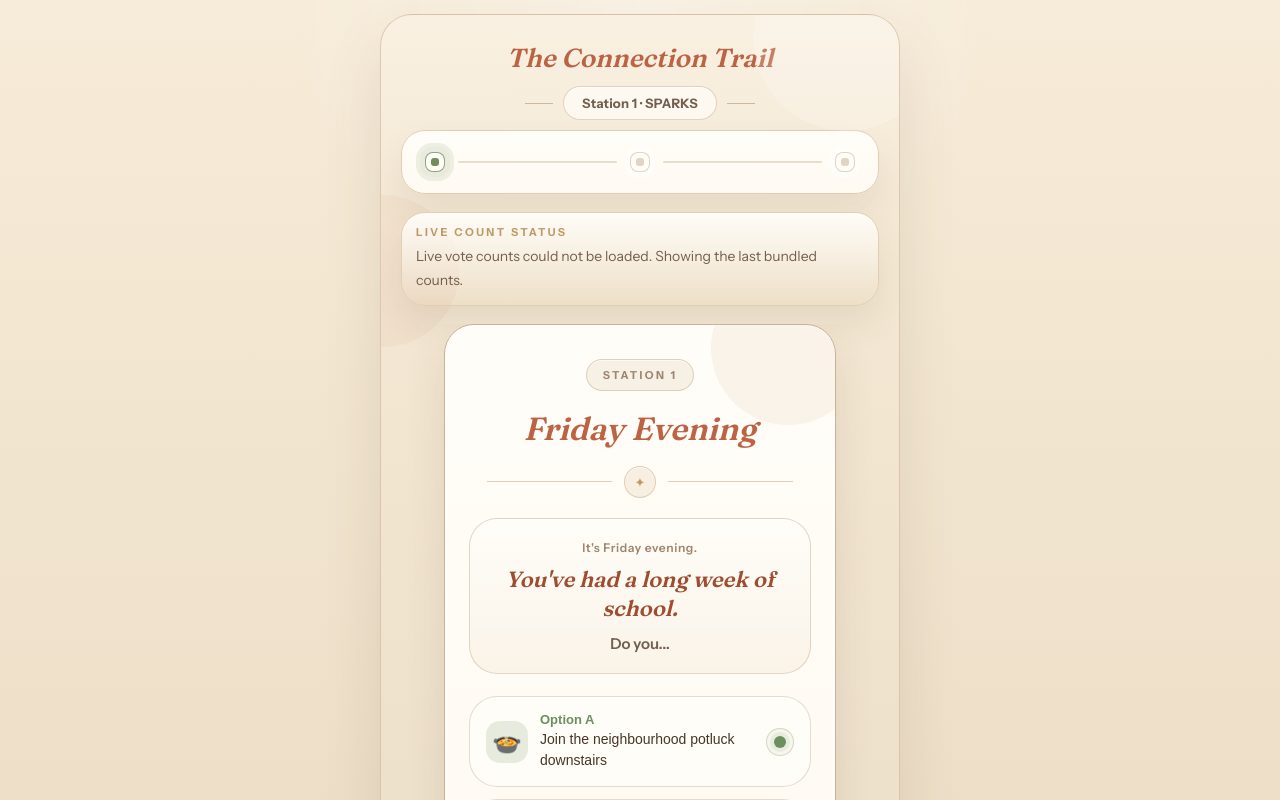
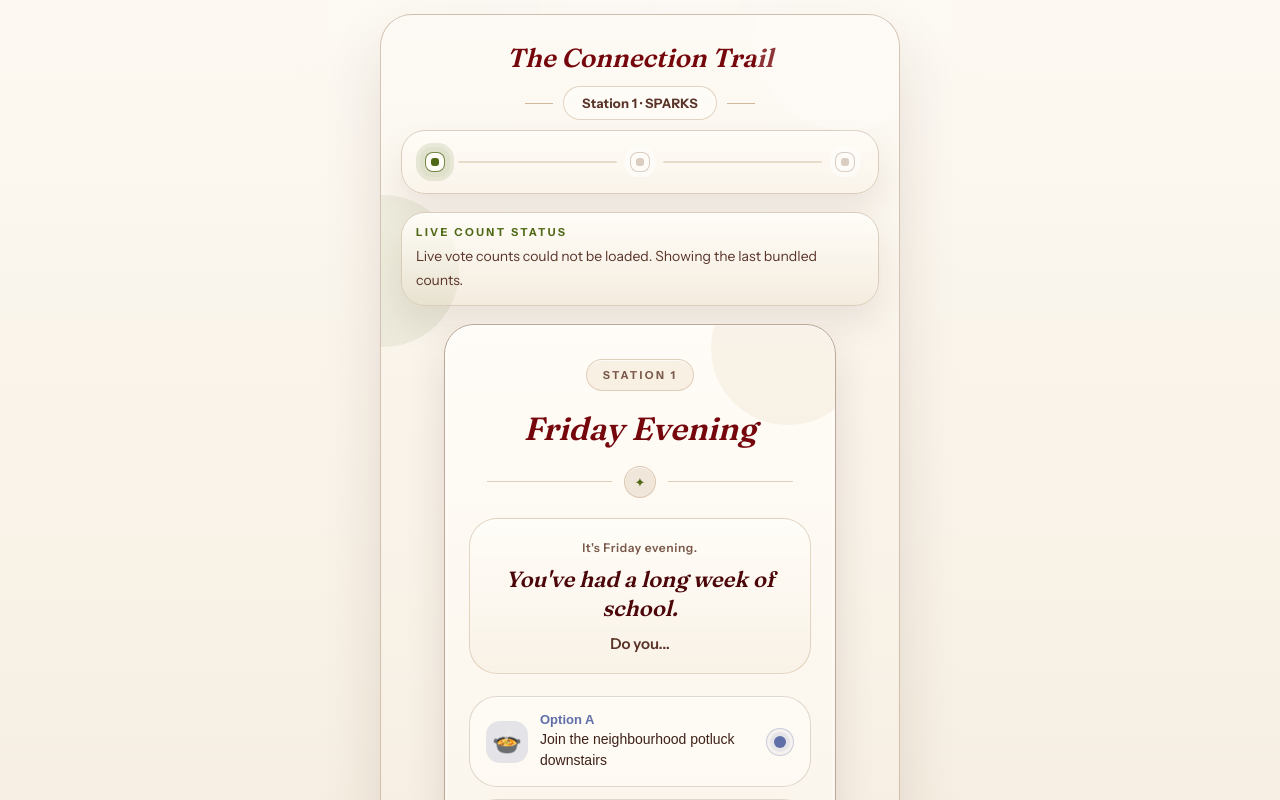
Before and after one commit to breadonhtw/HappinessByDesign, a React (Vite) app: page / in a window 1280 px wide. Shown: the top 800 px of the page. Built offline with nearby package versions, Linux system fonts and the light colour scheme; no server answers.

Commit message:
Refresh voting colors with oat milk background and periwinkle options

```diff
--- a/src/components/voting/designSystem.js
+++ b/src/components/voting/designSystem.js
@@ -5,22 +5,22 @@ export const votingTheme = {
     body: "'Instrument Sans', sans-serif",
   },
   colors: {
-    pageTop: "#f7ecd9",
-    pageBottom: "#eadac1",
-    surface: "#fffaf2",
-    surfaceStrong: "#fffdf8",
-    surfaceMuted: "#f4e6d1",
-    surfaceSoft: "#f7efe2",
-    border: "#e1cfb5",
-    borderStrong: "#cbb295",
-    text: "#463528",
-    textMuted: "#735f4d",
-    textSoft: "#9d866f",
-    textFaint: "#bba58c",
-    clay: "#bb6344",
-    clayDark: "#9f4c31",
-    brass: "#bf9a68",
-    moss: "#738d5e",
+    pageTop: "#FDF9F2",
+    pageBottom: "#F4EBDD",
+    surface: "#FAF4EA",
+    surfaceStrong: "#FFFCF7",
+    surfaceMuted: "#F2E7D7",
+    surfaceSoft: "#F0E6DA",
+    border: "#DCCDBB",
+    borderStrong: "#BCA897",
+    text: "#3E2218",
+    textMuted: "#5A3428",
+    textSoft: "#7A594A",
+    textFaint: "#A48473",
+    clay: "#75070C",
+    clayDark: "#4C0609",
+    brass: "#4F6815",
+    moss: "#4F6815",
     white: "#ffffff",
   },
   radius: {
@@ -31,13 +31,13 @@ export const votingTheme = {
     chip: 999,
   },
   shadow: {
-    shell: "0 28px 60px rgba(91, 67, 40, 0.12)",
+    shell: "0 28px 60px rgba(62, 34, 24, 0.12)",
     panel:
-      "0 18px 34px rgba(91, 67, 40, 0.09), inset 0 1px 0 rgba(255, 255, 255, 0.72)",
+      "0 18px 34px rgba(62, 34, 24, 0.09), inset 0 1px 0 rgba(255, 255, 255, 0.72)",
     panelStrong:
-      "0 20px 40px rgba(91, 67, 40, 0.12), inset 0 1px 0 rgba(255, 255, 255, 0.82)",
+      "0 20px 40px rgba(62, 34, 24, 0.12), inset 0 1px 0 rgba(255, 255, 255, 0.82)",
     inset: "inset 0 1px 0 rgba(255, 255, 255, 0.8)",
-    button: "0 14px 28px rgba(159, 76, 49, 0.26)",
+    button: "0 14px 28px rgba(117, 7, 12, 0.26)",
   },
 }
 
--- a/src/components/voting/voting.css
+++ b/src/components/voting/voting.css
@@ -1,22 +1,22 @@
 .voting-app {
   --font-body: "Instrument Sans", sans-serif;
   --font-display: "Fraunces", serif;
-  --color-page-top: #f7ecd9;
-  --color-page-bottom: #eadac1;
-  --color-surface: #fffaf2;
-  --color-surface-strong: #fffdf8;
-  --color-surface-muted: #f4e6d1;
-  --color-surface-soft: #f7efe2;
-  --color-border: #e1cfb5;
-  --color-border-strong: #cbb295;
-  --color-text: #463528;
-  --color-text-muted: #735f4d;
-  --color-text-soft: #9d866f;
-  --color-text-faint: #bba58c;
-  --color-clay: #bb6344;
-  --color-clay-dark: #9f4c31;
-  --color-brass: #bf9a68;
-  --color-moss: #738d5e;
+  --color-page-top: #fdf9f2;
+  --color-page-bottom: #f4ebdd;
+  --color-surface: #faf4ea;
+  --color-surface-strong: #fffcf7;
+  --color-surface-muted: #f2e7d7;
+  --color-surface-soft: #f0e6da;
+  --color-border: #dccdbb;
+  --color-border-strong: #bca897;
+  --color-text: #3e2218;
+  --color-text-muted: #5a3428;
+  --color-text-soft: #7a594a;
+  --color-text-faint: #a48473;
+  --color-clay: #75070c;
+  --color-clay-dark: #4c0609;
+  --color-brass: #4f6815;
+  --color-moss: #4f6815;
   --color-white: #ffffff;
   min-height: 100vh;
   padding: 14px 12px 36px;
@@ -32,10 +32,10 @@
   max-width: 520px;
   margin: 0 auto;
   overflow: hidden;
-  border: 1px solid rgba(203, 178, 149, 0.58);
+  border: 1px solid rgba(185, 159, 135, 0.58);
   border-radius: 32px;
   background: linear-gradient(180deg, var(--color-page-top), var(--color-page-bottom));
-  box-shadow: 0 28px 60px rgba(91, 67, 40, 0.12);
+  box-shadow: 0 28px 60px rgba(62, 34, 24, 0.12);
 }
 
 .voting-shell::before {
@@ -71,7 +71,7 @@
   width: 152px;
   height: 152px;
   border-radius: 50%;
-  background: rgba(187, 99, 68, 0.06);
+  background: rgba(79, 104, 21, 0.08);
   pointer-events: none;
 }
 
@@ -87,13 +87,13 @@
 .vt-panel--base {
   border: 1px solid var(--color-border);
   background: linear-gradient(180deg, var(--color-surface-strong), var(--color-surface));
-  box-shadow: 0 18px 34px rgba(91, 67, 40, 0.09), inset 0 1px 0 rgba(255, 255, 255, 0.72);
+  box-shadow: 0 18px 34px rgba(62, 34, 24, 0.09), inset 0 1px 0 rgba(255, 255, 255, 0.72);
 }
 
 .vt-panel--strong {
   border: 1px solid var(--color-border-strong);
   background: linear-gradient(180deg, var(--color-surface-strong), var(--color-surface));
-  box-shadow: 0 20px 40px rgba(91, 67, 40, 0.12), inset 0 1px 0 rgba(255, 255, 255, 0.82);
+  box-shadow: 0 20px 40px rgba(62, 34, 24, 0.12), inset 0 1px 0 rgba(255, 255, 255, 0.82);
 }
 
 .vt-panel--inset {
--- a/src/data/scenarios.js
+++ b/src/data/scenarios.js
@@ -8,15 +8,15 @@ export const SCENARIOS = {
       short: "Join the neighbourhood potluck downstairs",
       emoji: "🍲",
       label: "Join the potluck",
-      color: "#6b8f5e",
-      bg: "#eef4ea",
+      color: "#5F6FA8",
+      bg: "#EAF0FF",
     },
     optionB: {
       short: "Order GrabFood and scroll through TikTok alone",
       emoji: "📱",
       label: "Stay in & scroll",
-      color: "#c45a3c",
-      bg: "#fdf0ec",
+      color: "#3F6048",
+      bg: "#E5EEE8",
     },
     votes: { a: 47, b: 68 },
   },
@@ -29,15 +29,15 @@ export const SCENARIOS = {
       short: "Stop for a quick chat",
       emoji: "💬",
       label: "Stop & chat",
-      color: "#6b8f5e",
-      bg: "#eef4ea",
+      color: "#5F6FA8",
+      bg: "#EAF0FF",
     },
     optionB: {
       short: 'Say "Hi" then grab your coffee and go',
       emoji: "☕",
       label: "Grab & go",
-      color: "#c45a3c",
-      bg: "#fdf0ec",
+      color: "#3F6048",
+      bg: "#E5EEE8",
     },
     votes: { a: 38, b: 74 },
   },
@@ -51,15 +51,15 @@ export const SCENARIOS = {
       short: "Say yes and set a date",
       emoji: "📅",
       label: "Set a date",
-      color: "#6b8f5e",
-      bg: "#eef4ea",
+      color: "#5F6FA8",
+      bg: "#EAF0FF",
     },
     optionB: {
       short: "Reply 'See how' — knowing you probably won't",
       emoji: "😅",
       label: "Reply 'see how'",
-      color: "#c45a3c",
-      bg: "#fdf0ec",
+      color: "#3F6048",
+      bg: "#E5EEE8",
     },
     votes: { a: 52, b: 63 },
   },
--- a/src/index.css
+++ b/src/index.css
@@ -13,8 +13,8 @@ body {
 }
 
 body {
-  background: linear-gradient(180deg, #f7ecd9, #eadac1);
-  color: #463528;
+  background: linear-gradient(180deg, #fdf9f2, #f4ebdd);
+  color: #3e2218;
   font-family: "Instrument Sans", sans-serif;
 }
 
```
